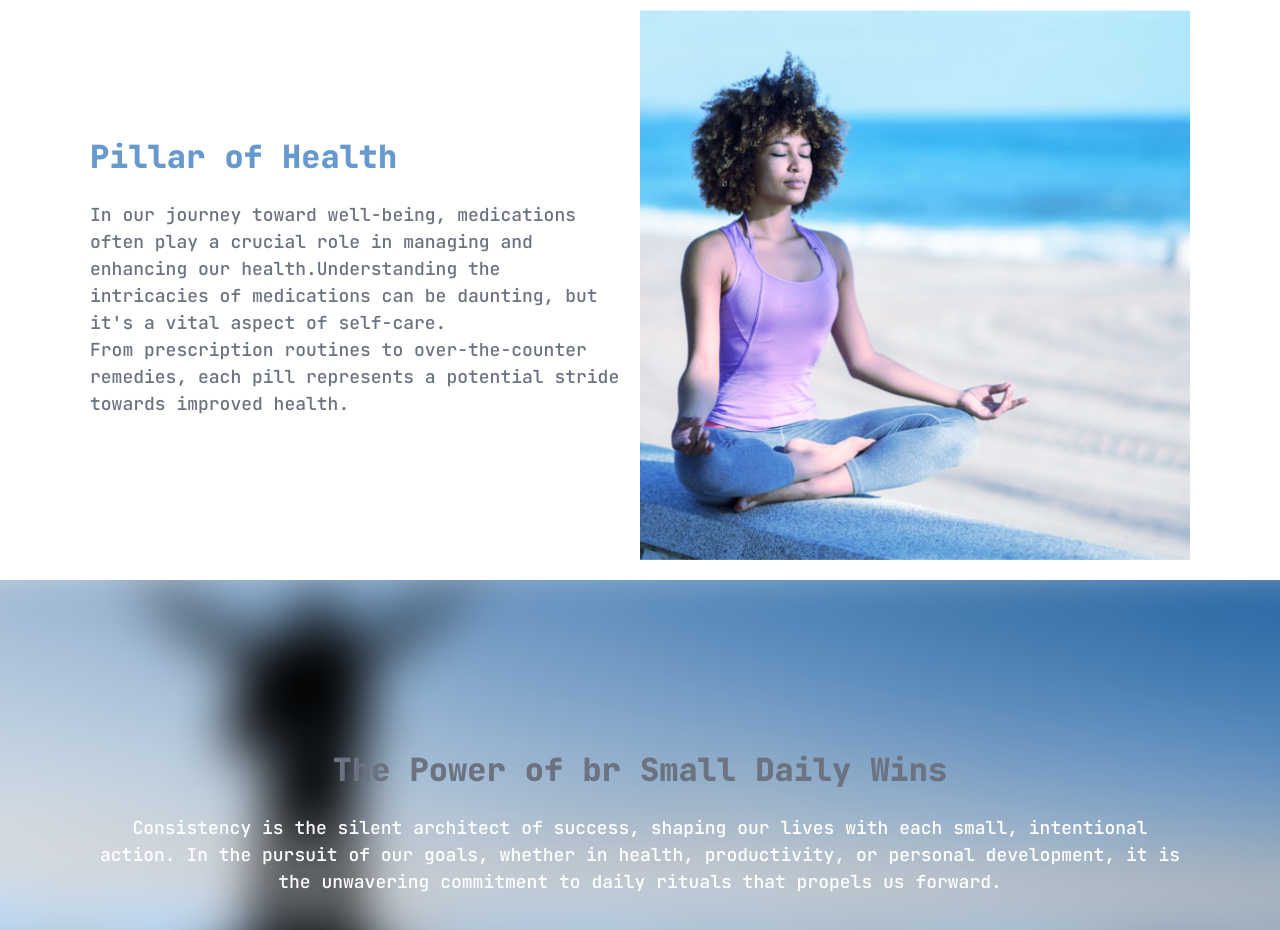
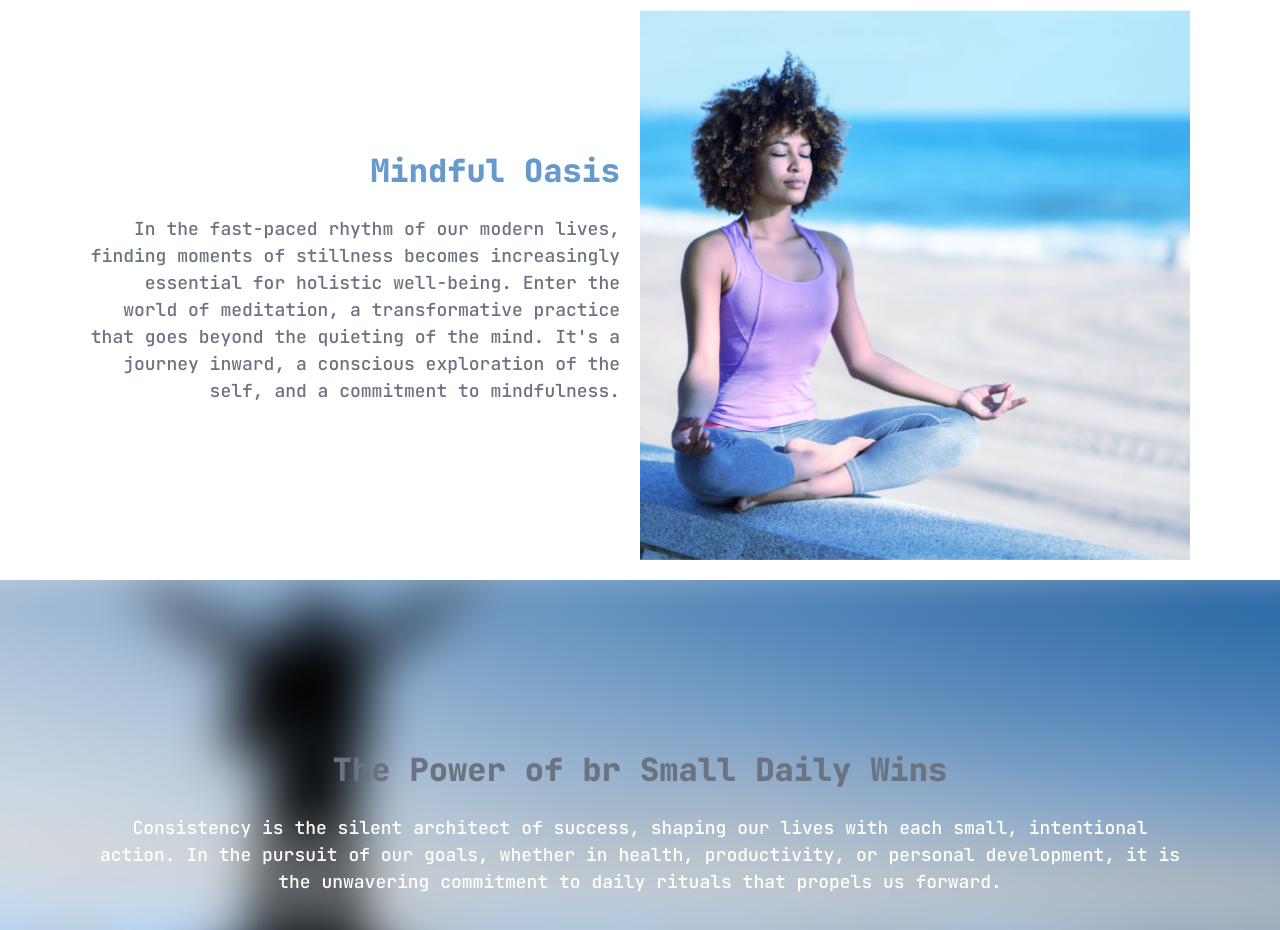
Before and after one commit to tasha-dev/i-will-be-good-web, a Next.js app: page / in a window 1280 px wide. Shown: the part 1400-2330 px from the top of the page. Built offline with nearby package versions, Linux system fonts and the light colour scheme.

Commit message:
fixed bugs in third and second section of not logged in home page

```diff
--- a/chunk/paragraphComponent.tsx
+++ b/chunk/paragraphComponent.tsx
@@ -8,13 +8,12 @@ interface propsType {
     children: ReactNode;
     className?: string;
     noMarginBottom?: boolean;
-    lineClamp?: number;
 }
 
 // Creating and exporting paragraph component as default
-export default function ParagraphComponent({color, children, className, noMarginBottom = false, lineClamp = 0}:propsType):ReactNode {
+export default function ParagraphComponent({color, children, className, noMarginBottom = false}:propsType):ReactNode {
     return (
-        <p className={`lg:text-[18px] text-[14px] block font-normal ${(!noMarginBottom) ? 'mb-[20px]' : ''} ${color} ${(className) ? `${className}` : ''} ${(lineClamp) ? `line-clamp-[${lineClamp}]` : ''}`}>
+        <p className={`lg:text-[18px] text-[14px] block font-normal ${(!noMarginBottom) ? 'mb-[20px]' : ''} ${color} ${(className) ? `${className}` : ''}`}>
             {children}
         </p>
     );
--- a/component/innerPage/notLoggedIn/section/secondSectionComponent.tsx
+++ b/component/innerPage/notLoggedIn/section/secondSectionComponent.tsx
@@ -21,12 +21,9 @@ export default function SecondSectionComponent():ReactNode {
                         src={mainImage.src}
                         className={'lg:w-[50%] text-gray-600 lg:h-auto h-[250px] w-full lg:aspect-square object-cover'}
                     />
-                    <div>
+                    <div className={'lg:w-[50%]'}>
                         <TitleComponent color={'text-themeBlue'} tier={1}>Pillar of Health</TitleComponent>
-                        <ParagraphComponent color={'text-gray-500'} lineClamp={2}>
-                            In our journey toward well-being, medications often play a crucial role in managing and enhancing our health.Understanding the intricacies of medications can be daunting, but it's a vital aspect of self-care. <br/>
-                            From prescription routines to over-the-counter remedies, each pill represents a potential stride towards improved health.
-                        </ParagraphComponent>
+                        <ParagraphComponent color={'text-gray-500'}>In our journey toward well-being, medications often play a crucial role in managing and enhancing our health.Understanding the intricacies of medications can be daunting, but it's a vital aspect of self-care. From prescription routines to over-the-counter remedies, each pill represents a potential stride towards improved health.</ParagraphComponent>
                     </div>
                 </ContainerComponent>
             </main>
--- a/component/innerPage/notLoggedIn/section/thirdSectionComponent.tsx
+++ b/component/innerPage/notLoggedIn/section/thirdSectionComponent.tsx
@@ -13,18 +13,15 @@ export default function ThirdSectionComponent():ReactNode {
     return (
         <section>
             <main>
-                <ContainerComponent className={'lg:flex-row flex-col flex items-center gap-[20px]'}>
-                    <div>
-                        <TitleComponent color={'text-themeBlue'} tier={1}>Pillar of Health</TitleComponent>
-                        <ParagraphComponent color={'text-gray-500'} lineClamp={2}>
-                            In our journey toward well-being, medications often play a crucial role in managing and enhancing our health.Understanding the intricacies of medications can be daunting, but it's a vital aspect of self-care. <br/>
-                            From prescription routines to over-the-counter remedies, each pill represents a potential stride towards improved health.
-                        </ParagraphComponent>
+                <ContainerComponent className={'lg:flex-row flex-col-reverse flex items-center gap-[20px]'}>
+                    <div className={'lg:w-[50%]'}>
+                        <TitleComponent color={'text-themeBlue'} className={'lg:text-right text-left'} tier={1}>Mindful Oasis</TitleComponent>
+                        <ParagraphComponent color={'text-gray-500'} className={'lg:text-right text-left'}>In the fast-paced rhythm of our modern lives, finding moments of stillness becomes increasingly essential for holistic well-being. Enter the world of meditation, a transformative practice that goes beyond the quieting of the mind. It's a journey inward, a conscious exploration of the self, and a commitment to mindfulness.</ParagraphComponent>
                     </div>
                     <Image
                         width={500}
                         height={200}
-                        alt={'Image of some medications'}
+                        alt={'Image of woman meditating'}
                         src={mainImage.src}
                         className={'lg:w-[50%] text-gray-600 lg:h-auto h-[250px] w-full lg:aspect-square object-cover'}
                     />
```
